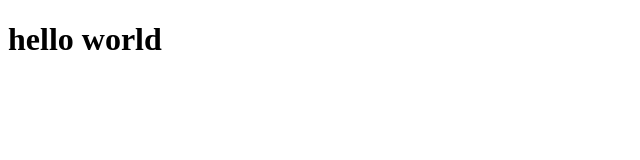
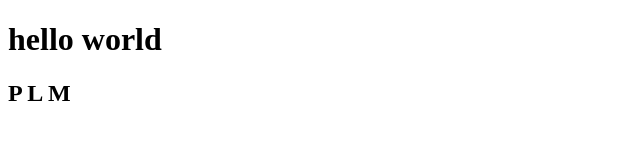
Before and after one commit to agrawal2405200/NGO, a plain HTML site: page index.html in a window 1280 px wide. Shown: the full height of the page, 0-640 px from the left. Drawn offline with Linux system fonts and the light colour scheme.

Commit message:
html changed

```diff
--- a/index.html
+++ b/index.html
@@ -5,5 +5,6 @@
 <head>
     <body>
         <h1>hello world</h1>
+        <h2> P L M</h2>
     </body>
 </head>
```
